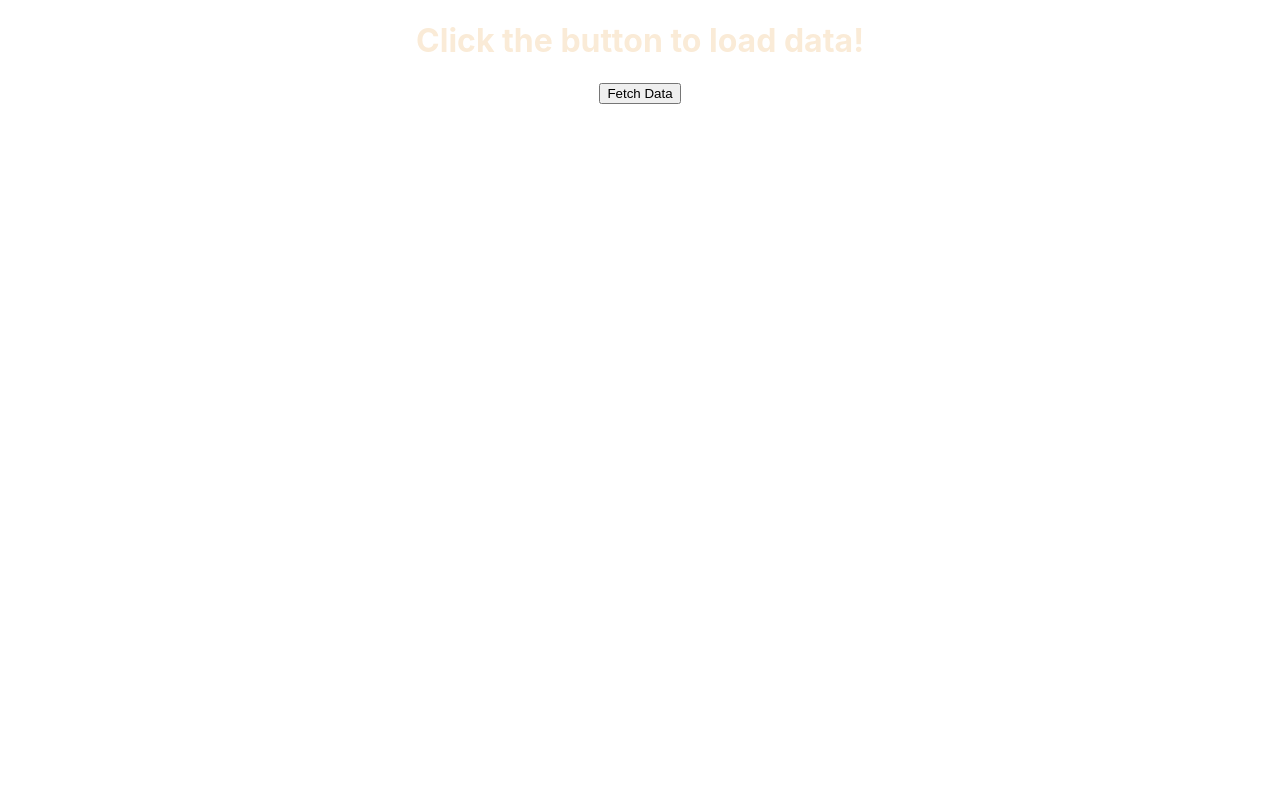
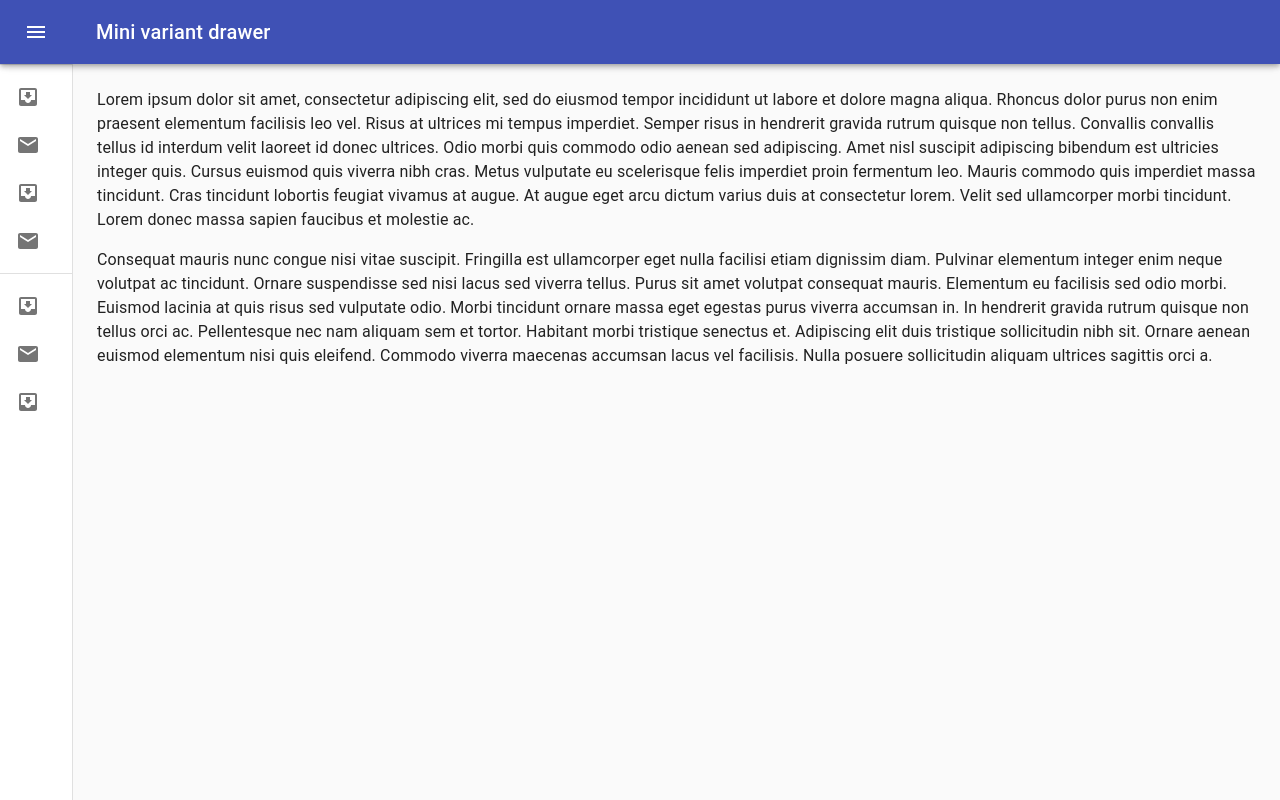
Before and after one commit to alvinoalvin/LHL-Final-Project, a React (Create React App) app in the folder react-front-end/: page / in a window 1280 px wide. Built offline with nearby package versions, Linux system fonts and the light colour scheme.

Commit message:
Add Drawer to home

```diff
--- a/react-front-end/src/components/App.js
+++ b/react-front-end/src/components/App.js
@@ -1,38 +1,235 @@
 import React, { Component } from 'react';
 import axios from 'axios';
 import '../styles/App.scss';
+import clsx from 'clsx';
+import { makeStyles, useTheme } from '@material-ui/core/styles';
+import Drawer from '@material-ui/core/Drawer';
+import AppBar from '@material-ui/core/AppBar';
+import Toolbar from '@material-ui/core/Toolbar';
+import List from '@material-ui/core/List';
+import CssBaseline from '@material-ui/core/CssBaseline';
+import Typography from '@material-ui/core/Typography';
+import Divider from '@material-ui/core/Divider';
+import IconButton from '@material-ui/core/IconButton';
+import MenuIcon from '@material-ui/icons/Menu';
+import ChevronLeftIcon from '@material-ui/icons/ChevronLeft';
+import ChevronRightIcon from '@material-ui/icons/ChevronRight';
+import ListItem from '@material-ui/core/ListItem';
+import ListItemIcon from '@material-ui/core/ListItemIcon';
+import ListItemText from '@material-ui/core/ListItemText';
+import InboxIcon from '@material-ui/icons/MoveToInbox';
+import MailIcon from '@material-ui/icons/Mail';
 
-class App extends Component {
-  constructor(props) {
-    super(props)
-    this.state = {
-      message: 'Click the button to load data!'
-    }
-  }
 
-  fetchData = () => {
-    axios.get('/api/data') // You can simply make your requests to "/api/whatever you want"
-    .then((response) => {
-      // handle success
-      console.log(response.data) // The entire response from the Rails API
+const drawerWidth = 240;
 
-      console.log(response.data.message) // Just the message
-      this.setState({
-        message: response.data.message
-      });
-    })
-  }
+const useStyles = makeStyles((theme) => ({
+  root: {
+    display: 'flex',
+  },
+  appBar: {
+    zIndex: theme.zIndex.drawer + 1,
+    transition: theme.transitions.create(['width', 'margin'], {
+      easing: theme.transitions.easing.sharp,
+      duration: theme.transitions.duration.leavingScreen,
+    }),
+  },
+  appBarShift: {
+    marginLeft: drawerWidth,
+    width: `calc(100% - ${drawerWidth}px)`,
+    transition: theme.transitions.create(['width', 'margin'], {
+      easing: theme.transitions.easing.sharp,
+      duration: theme.transitions.duration.enteringScreen,
+    }),
+  },
+  menuButton: {
+    marginRight: 36,
+  },
+  hide: {
+    display: 'none',
+  },
+  drawer: {
+    width: drawerWidth,
+    flexShrink: 0,
+    whiteSpace: 'nowrap',
+  },
+  drawerOpen: {
+    width: drawerWidth,
+    transition: theme.transitions.create('width', {
+      easing: theme.transitions.easing.sharp,
+      duration: theme.transitions.duration.enteringScreen,
+    }),
+  },
+  drawerClose: {
+    transition: theme.transitions.create('width', {
+      easing: theme.transitions.easing.sharp,
+      duration: theme.transitions.duration.leavingScreen,
+    }),
+    overflowX: 'hidden',
+    width: theme.spacing(7) + 1,
+    [theme.breakpoints.up('sm')]: {
+      width: theme.spacing(9) + 1,
+    },
+  },
+  toolbar: {
+    display: 'flex',
+    alignItems: 'center',
+    justifyContent: 'flex-end',
+    padding: theme.spacing(0, 1),
+    // necessary for content to be below app bar
+    ...theme.mixins.toolbar,
+  },
+  content: {
+    flexGrow: 1,
+    padding: theme.spacing(3),
+  },
+}));
 
-  render() {
-    return (
-      <div className="App">
-        <h1>{ this.state.message }</h1>
-        <button onClick={this.fetchData} >
-          Fetch Data
-        </button>
-      </div>
-    );
-  }
+export default function MiniDrawer() {
+  const classes = useStyles();
+  const theme = useTheme();
+  const [open, setOpen] = React.useState(false);
+
+  const handleDrawerOpen = () => {
+    setOpen(true);
+  };
+
+  const handleDrawerClose = () => {
+    setOpen(false);
+  };
+
+  return (
+    <div className={classes.root}>
+      <CssBaseline />
+      <AppBar
+        position="fixed"
+        className={clsx(classes.appBar, {
+          [classes.appBarShift]: open,
+        })}
+      >
+        <Toolbar>
+          <IconButton
+            color="inherit"
+            aria-label="open drawer"
+            onClick={handleDrawerOpen}
+            edge="start"
+            className={clsx(classes.menuButton, {
+              [classes.hide]: open,
+            })}
+          >
+            <MenuIcon />
+          </IconButton>
+          <Typography variant="h6" noWrap>
+            Mini variant drawer
+          </Typography>
+        </Toolbar>
+      </AppBar>
+      <Drawer
+        variant="permanent"
+        className={clsx(classes.drawer, {
+          [classes.drawerOpen]: open,
+          [classes.drawerClose]: !open,
+        })}
+        classes={{
+          paper: clsx({
+            [classes.drawerOpen]: open,
+            [classes.drawerClose]: !open,
+          }),
+        }}
+      >
+        <div className={classes.toolbar}>
+          <IconButton onClick={handleDrawerClose}>
+            {theme.direction === 'rtl' ? <ChevronRightIcon /> : <ChevronLeftIcon />}
+          </IconButton>
+        </div>
+        <Divider />
+        <List>
+          {['Inbox', 'Starred', 'Send email', 'Drafts'].map((text, index) => (
+            <ListItem button key={text}>
+              <ListItemIcon>{index % 2 === 0 ? <InboxIcon /> : <MailIcon />}</ListItemIcon>
+              <ListItemText primary={text} />
+            </ListItem>
+          ))}
+        </List>
+        <Divider />
+        <List>
+          {['All mail', 'Trash', 'Spam'].map((text, index) => (
+            <ListItem button key={text}>
+              <ListItemIcon>{index % 2 === 0 ? <InboxIcon /> : <MailIcon />}</ListItemIcon>
+              <ListItemText primary={text} />
+            </ListItem>
+          ))}
+        </List>
+      </Drawer>
+      <main className={classes.content}>
+        <div className={classes.toolbar} />
+
+
+
+        <Typography paragraph>
+          Lorem ipsum dolor sit amet, consectetur adipiscing elit, sed do eiusmod tempor incididunt
+          ut labore et dolore magna aliqua. Rhoncus dolor purus non enim praesent elementum
+          facilisis leo vel. Risus at ultrices mi tempus imperdiet. Semper risus in hendrerit
+          gravida rutrum quisque non tellus. Convallis convallis tellus id interdum velit laoreet id
+          donec ultrices. Odio morbi quis commodo odio aenean sed adipiscing. Amet nisl suscipit
+          adipiscing bibendum est ultricies integer quis. Cursus euismod quis viverra nibh cras.
+          Metus vulputate eu scelerisque felis imperdiet proin fermentum leo. Mauris commodo quis
+          imperdiet massa tincidunt. Cras tincidunt lobortis feugiat vivamus at augue. At augue eget
+          arcu dictum varius duis at consectetur lorem. Velit sed ullamcorper morbi tincidunt. Lorem
+          donec massa sapien faucibus et molestie ac.
+        </Typography>
+        <Typography paragraph>
+          Consequat mauris nunc congue nisi vitae suscipit. Fringilla est ullamcorper eget nulla
+          facilisi etiam dignissim diam. Pulvinar elementum integer enim neque volutpat ac
+          tincidunt. Ornare suspendisse sed nisi lacus sed viverra tellus. Purus sit amet volutpat
+          consequat mauris. Elementum eu facilisis sed odio morbi. Euismod lacinia at quis risus sed
+          vulputate odio. Morbi tincidunt ornare massa eget egestas purus viverra accumsan in. In
+          hendrerit gravida rutrum quisque non tellus orci ac. Pellentesque nec nam aliquam sem et
+          tortor. Habitant morbi tristique senectus et. Adipiscing elit duis tristique sollicitudin
+          nibh sit. Ornare aenean euismod elementum nisi quis eleifend. Commodo viverra maecenas
+          accumsan lacus vel facilisis. Nulla posuere sollicitudin aliquam ultrices sagittis orci a.
+        </Typography>
+      </main>
+    </div>
+  );
 }
 
-export default App;
+
+
+
+
+
+
+// class App extends Component {
+//   constructor(props) {
+//     super(props)
+//     this.state = {
+//       message: 'Click the button to load data!'
+//     }
+//   }
+
+//   fetchData = () => {
+//     axios.get('/api/data') // You can simply make your requests to "/api/whatever you want"
+//     .then((response) => {
+//       // handle success
+//       console.log(response.data) // The entire response from the Rails API
+
+//       console.log(response.data.message) // Just the message
+//       this.setState({
+//         message: response.data.message
+//       });
+//     })
+//   }
+
+//   render() {
+//     return (
+//       <div className="App">
+//         <h1>{ this.state.message }</h1>
+//         <button onClick={this.fetchData} >
+//           Fetch Data
+//         </button>
+//       </div>
+//     );
+//   }
+// }
+// export default App;
```
